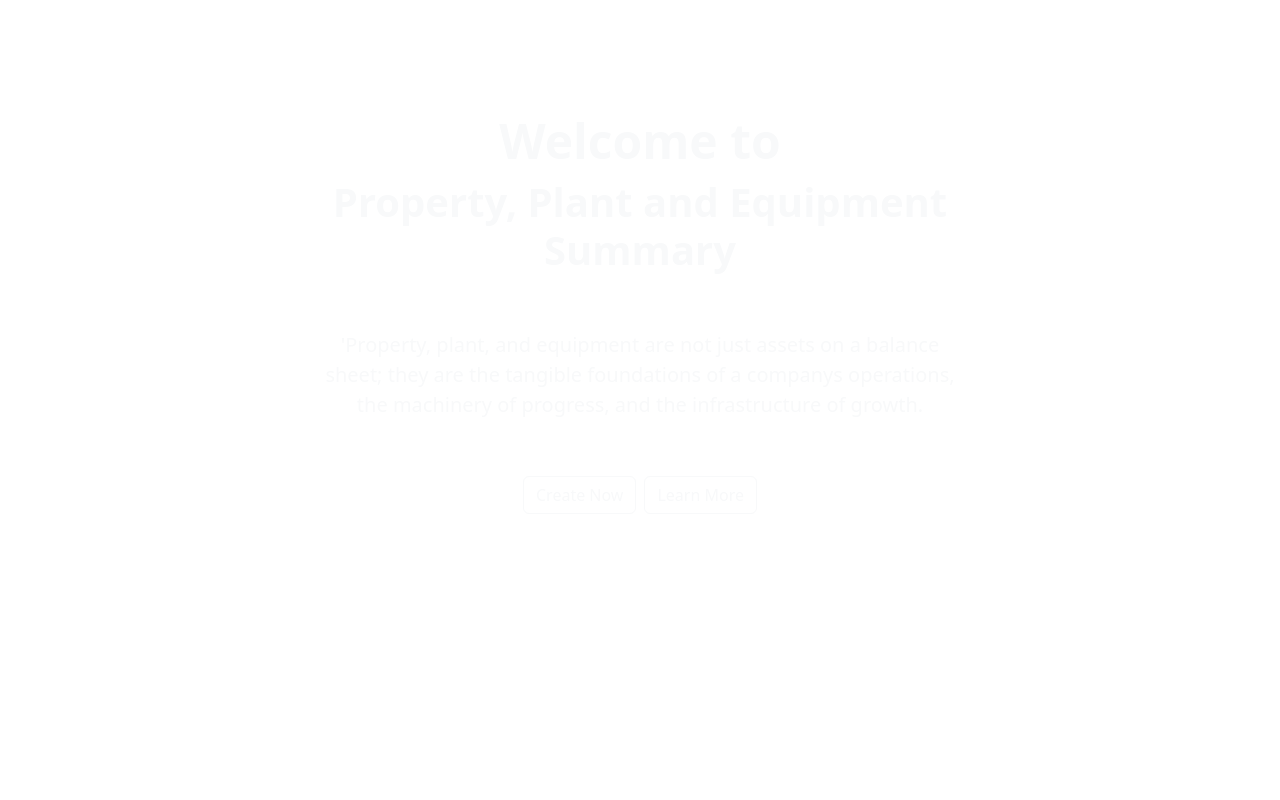
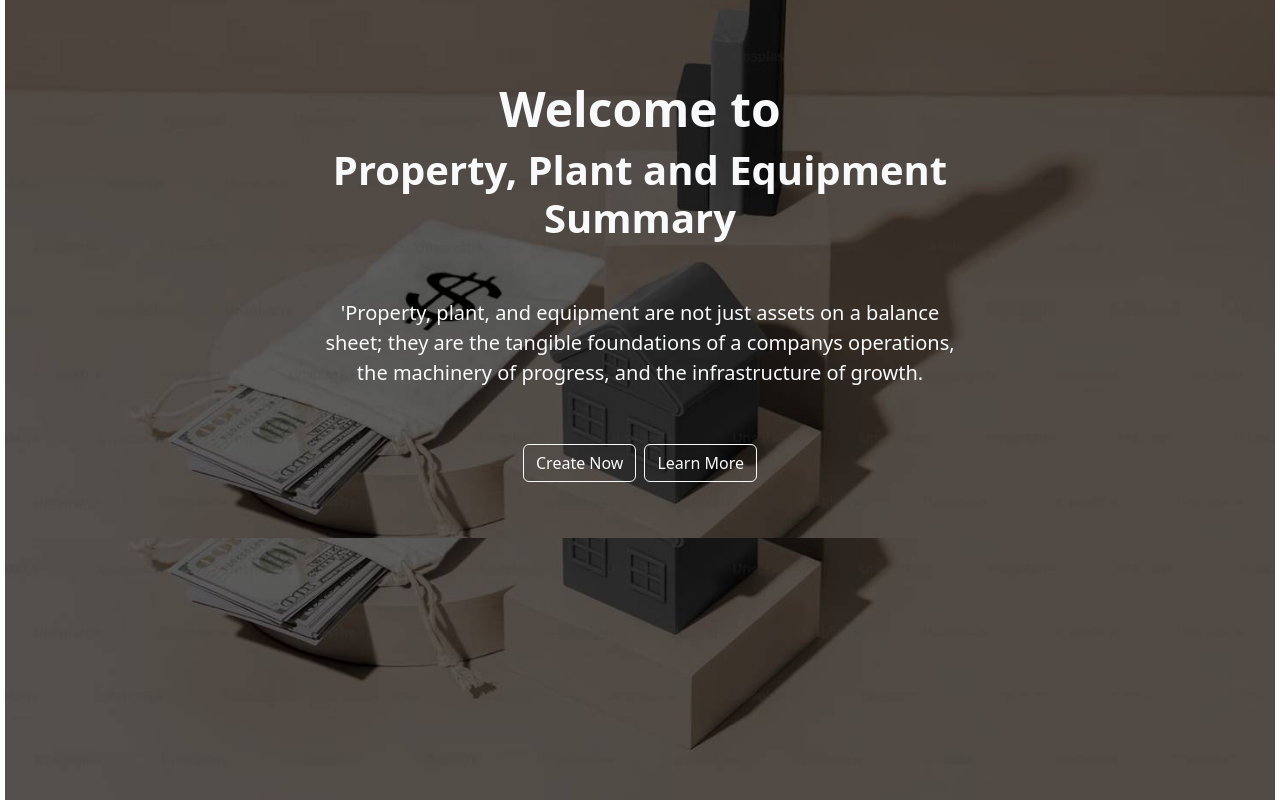
Before and after one commit to sagordevnath/ppe-details, a React (Vite) app: page / in a window 1280 px wide. Built offline with nearby package versions, Linux system fonts and the light colour scheme.

Commit message:
update style

```diff
--- a/src/App.css
+++ b/src/App.css
@@ -1,7 +1,7 @@
 #root {
-  max-width: 1280px;
+  max-width: full;
   margin: 0 auto;
-  padding: 2rem;
+  padding: 0 5px;
   text-align: center;
   font-size: 13px;
 }
@@ -17,3 +17,15 @@ input[type="number"]::-webkit-outer-spin-button {
 input[type="number"] {
   -moz-appearance: textfield;
 }
+
+.home {
+  height: 100vh;
+}
+
+
+.hero {
+  color: black;
+  background-image: url(./assets//home.jpg);
+  background-position: center;
+  background-size: cover;
+}
```
Also changed, not shown: src/assets/home.jpg, src/assets/premium_photo-1680721444743-2a94a309a24a.avif (added).
